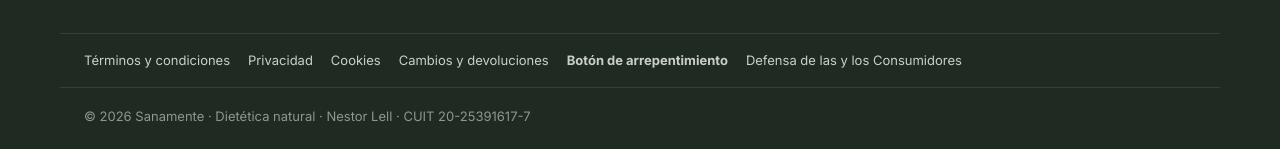
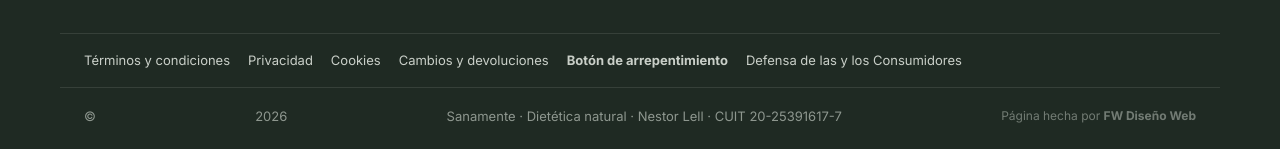
Before and after one commit to NovaBrands/Sanamente, a plain HTML site: page index.html in a window 1280 px wide. Shown: the part 1927-2076 px from the top of the page. Drawn offline with Linux system fonts and the light colour scheme; no server answers.

Commit message:
Firma de FW Diseño Web en el pie
Co-Authored-By: Claude Opus 5.5 <noreply@anthropic.com>

```diff
--- a/index.html
+++ b/index.html
@@ -512,7 +512,7 @@ footer { background: var(--tinta); color: #C9CFC8; }
     <a href="legales/arrepentimiento.html"><b>Botón de arrepentimiento</b></a>
     <a href="https://www.argentina.gob.ar/produccion/defensadelconsumidor/formulario" target="_blank" rel="noopener">Defensa de las y los Consumidores</a>
   </div>
-  <div class="wrap foot-base">© <span id="anio"></span> Sanamente · Dietética natural · Nestor Lell · CUIT 20-25391617-7</div>
+  <div class="wrap foot-base" style="display:flex;flex-wrap:wrap;justify-content:space-between;gap:6px 18px">© <span id="anio"></span> Sanamente · Dietética natural · Nestor Lell · CUIT 20-25391617-7 <a class="fw-credito" href="https://xn--fwdiseoweb-y9a.com.ar/" target="_blank" rel="noopener" style="color:inherit;opacity:.75;font-size:12px;text-decoration:none;">Página hecha por <b>FW Diseño Web</b></a></div>
 </footer>
 
 <a class="wa-flota" id="waFlota" href="#" target="_blank" rel="noopener" aria-label="Escribinos por WhatsApp">
```
